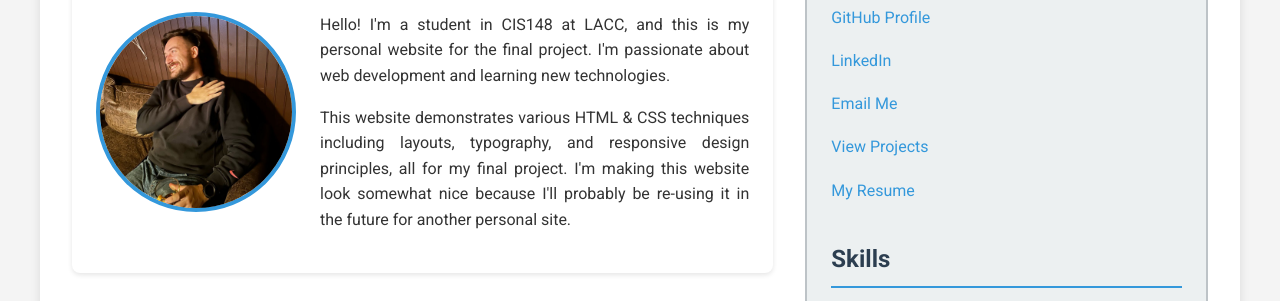
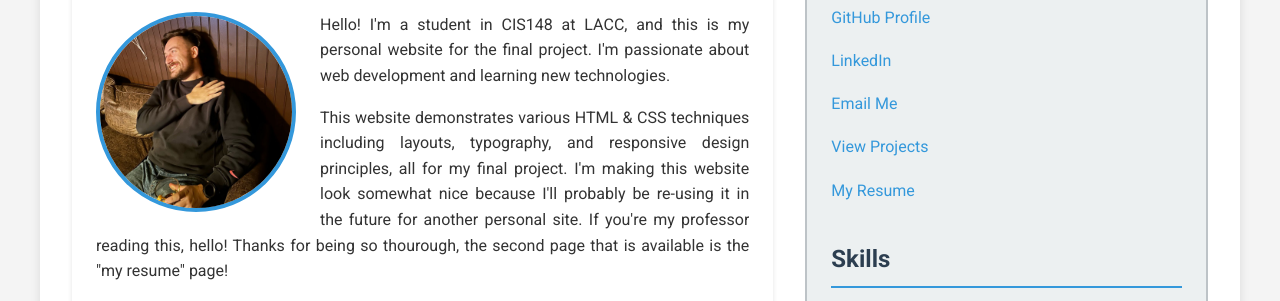
Before and after one commit to TheGhostyBear/cis148final_personalsite, a plain HTML site: page index.html in a window 1280 px wide. Shown: the part 324-625 px from the top of the page. Drawn offline with Linux system fonts and the light colour scheme.

Commit message:
Added a note!

```diff
--- a/index.html
+++ b/index.html
@@ -32,7 +32,7 @@
                     <div class="text-with-image">
                         <img src="images/profile.jpg" alt="Profile Photo" class="floated-image">
                         <p>Hello! I'm a student in CIS148 at LACC, and this is my personal website for the final project. I'm passionate about web development and learning new technologies.</p>
-                        <p>This website demonstrates various HTML &amp; CSS techniques including layouts, typography, and responsive design principles, all for my final project. I'm making this website look somewhat nice because I'll probably be re-using it in the future for another personal site.</p>
+                        <p>This website demonstrates various HTML &amp; CSS techniques including layouts, typography, and responsive design principles, all for my final project. I'm making this website look somewhat nice because I'll probably be re-using it in the future for another personal site. If you're my professor reading this, hello! Thanks for being so thourough, the second page that is available is the "my resume" page!</p>
                     </div>
                 </section>
 
```
